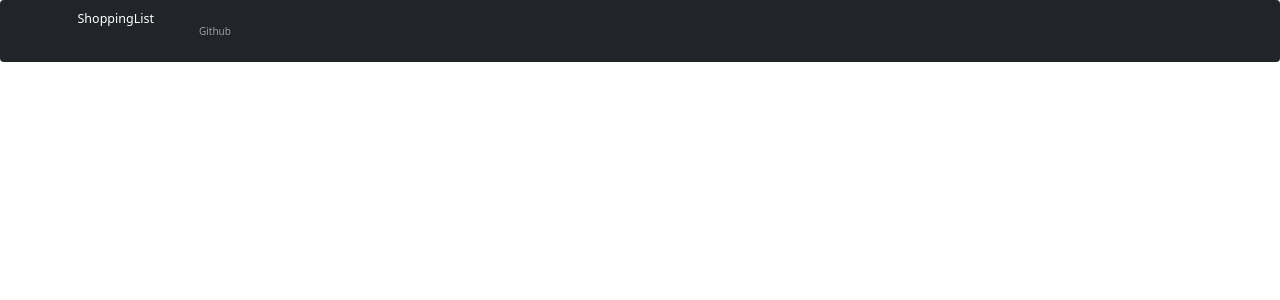
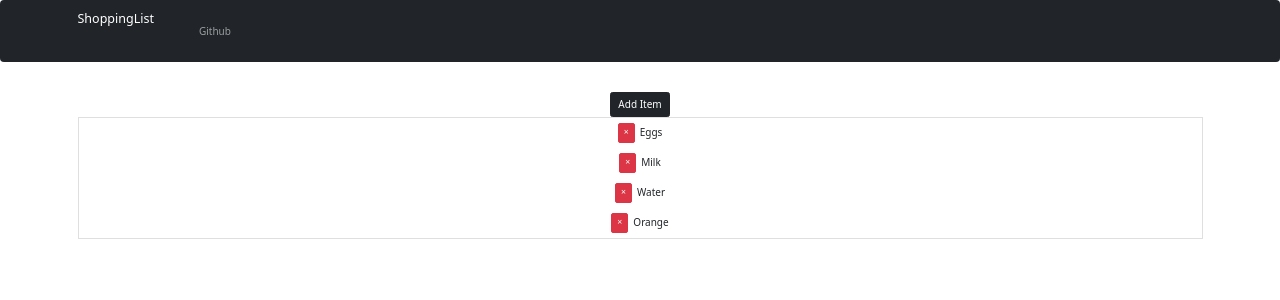
Before and after one commit to manishkr11/mern-repo, a React (Create React App) app in the folder client/: page / in a window 1280 px wide. Shown: the top 300 px of the page. Built offline with nearby package versions, Linux system fonts and the light colour scheme.

Commit message:
added delete functionality and transition css

```diff
--- a/client/src/App.css
+++ b/client/src/App.css
@@ -11,6 +11,28 @@
   .App-logo {
     animation: App-logo-spin infinite 20s linear;
   }
+}
+
+.remove-btn{
+  margin-right: 0.5rem;
+}
+
+.fade-enter {
+opacity: 0.01;
+}
+
+.fade-enter-active {
+  opacity: 1;
+  transition: opacity 1000ms ease-in;
+}
+
+.fade-exit {
+opacity: 1;
+}
+
+.fade-exit-active {
+opacity: 0.01;
+transition: opacity 1000ms ease-in;
 }
 
 .App-header {
--- a/client/src/App.js
+++ b/client/src/App.js
@@ -1,11 +1,13 @@
 import './App.css';
 import 'bootstrap/dist/css/bootstrap.min.css'
 import AppNavbar from './components/AppNavbar';
+import ShoppingList from './components/ShoppingList';
 
 function App() {
   return (
     <div className="App">
       <AppNavbar />
+      <ShoppingList />
     </div>
   );
 }
--- a/client/src/components/AppNavbar.js
+++ b/client/src/components/AppNavbar.js
@@ -38,7 +38,6 @@
                                     Github
                                     </NavLink>
                                 </NavItem>
-
                             </Nav>
                         </Collapse>
                     </Container>
--- /dev/null
+++ b/client/src/components/ShoppingList.js
@@ -0,0 +1,67 @@
+import React, {Component} from 'react'
+import {Container, ListGroup, ListGroupItem, Button} from 'reactstrap'
+import {CSSTransition, TransitionGroup} from 'react-transition-group'
+import { v4 as uuid } from 'uuid'
+
+class ShoppingList extends Component {
+    state = {
+        items: [
+            {id: uuid(), name: 'Eggs'},
+            {id: uuid(), name: 'Milk'},
+            {id: uuid(), name: 'Water'},
+            {id: uuid(), name: 'Orange'},
+        ]
+    }
+
+    render(){
+        const {items} = this.state
+        console.log(items[0].name)
+        return(
+            <Container>
+                <Button
+                color="dark"
+                style={{marginBotton: '2rem'}}
+                onClick={()=>{
+                    const name = prompt('Enter Item')
+                    if(name){
+                        this.setState(state => ({
+                            items: [...state.items, {id:uuid, name}]
+                        }))
+                    }
+                }}
+
+                >Add Item</Button>
+
+                <ListGroup>
+                    <TransitionGroup className="shopping-list">
+                        {
+                            items.map(({name,id}) => (
+                                <CSSTransition key={id} timeout={500} classNames="fade">
+                                    <ListGroupItem>
+                                        <Button
+                                        className="remove-btn"
+                                        color="danger"
+                                        size="sm"
+                                        onClick={()=>{
+                                            this.setState(state => ({
+                                                items: state.items.filter(item => item.id !== id)
+                                            }))
+                                        }}
+                                        >
+                                            &times;
+                                        </Button>
+                                        {name}
+                                    </ListGroupItem>
+
+                                </CSSTransition>
+                            ))
+                        }
+
+                    </TransitionGroup>
+                </ListGroup>
+            </Container>
+        )
+    }
+}
+
+export default ShoppingList
```
